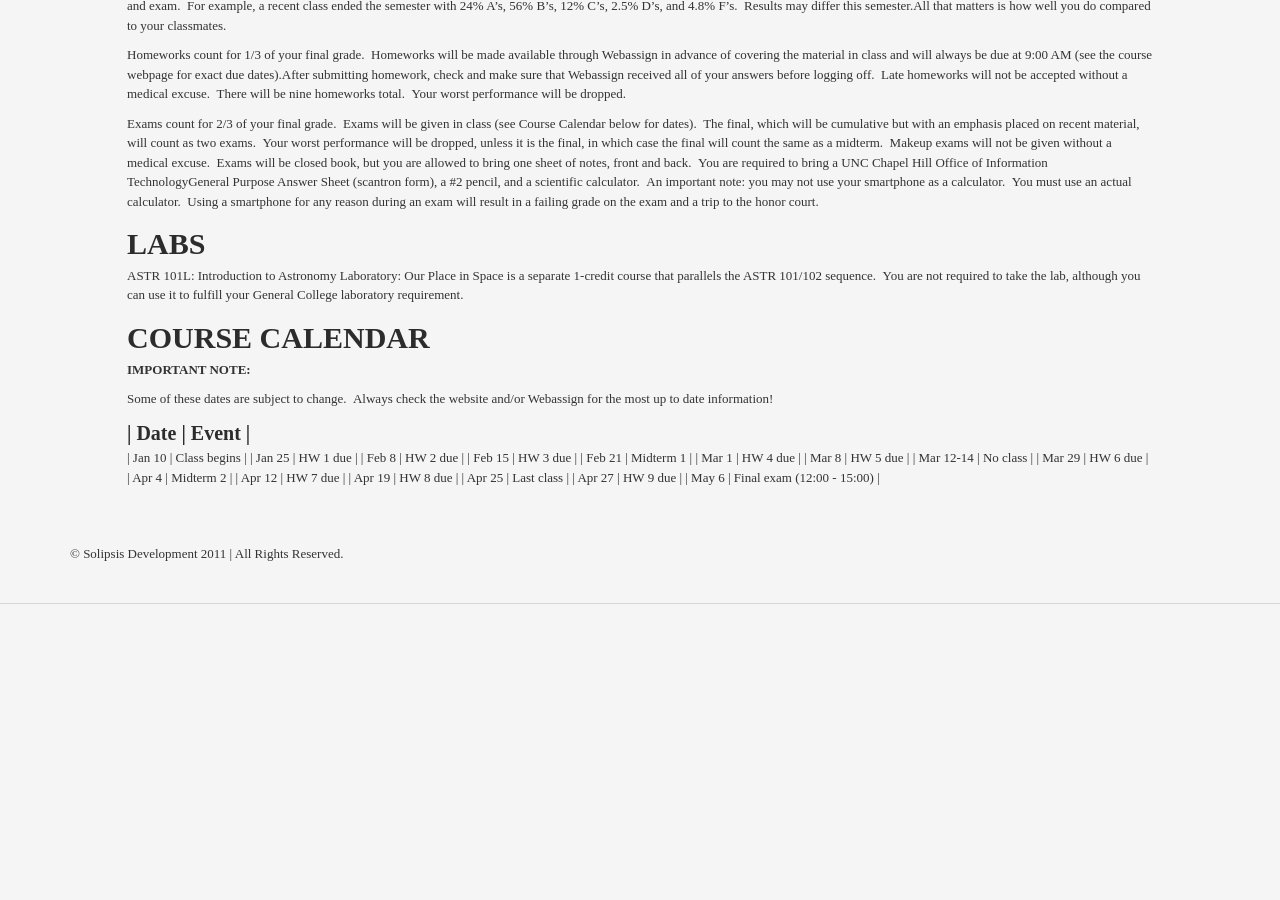
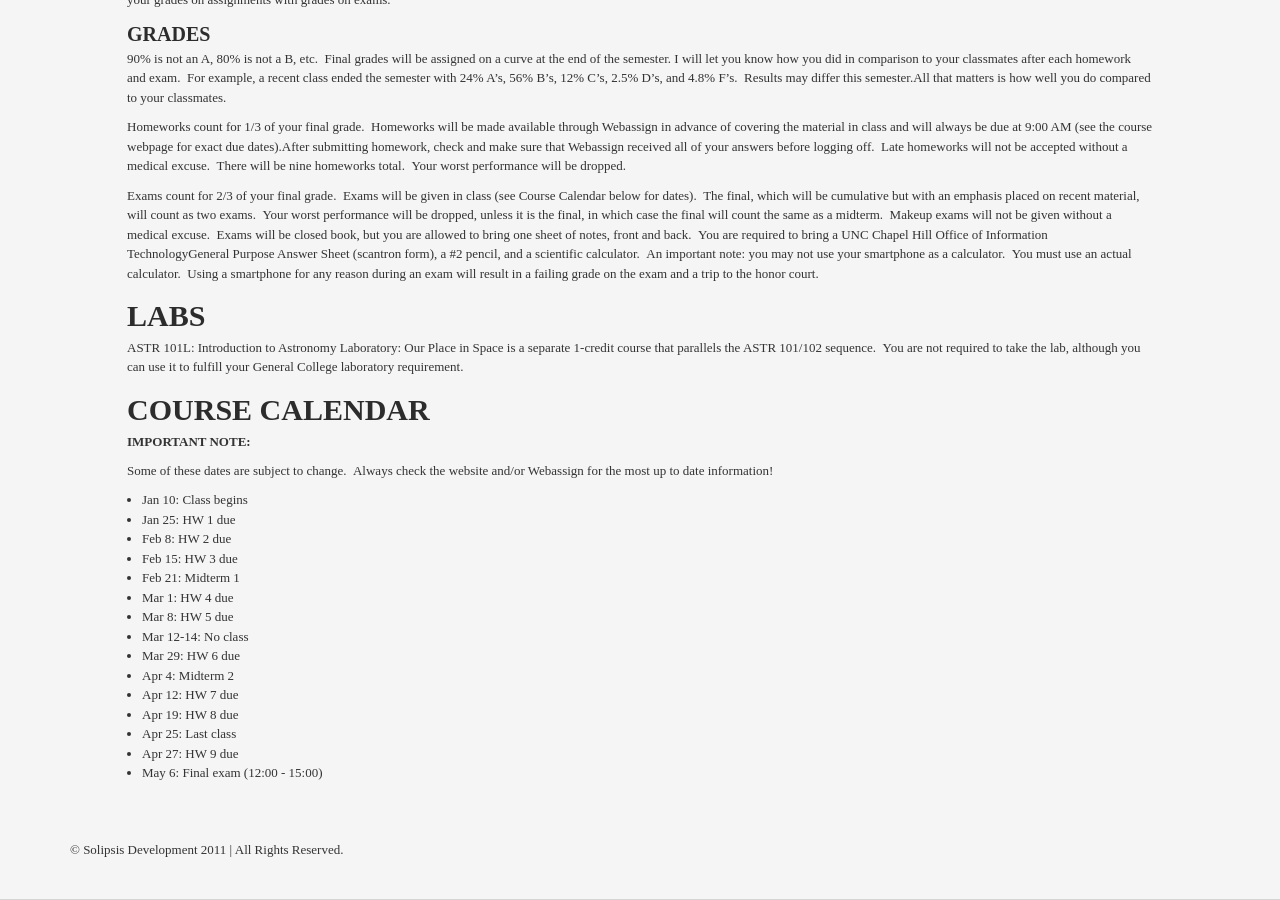
Before and after one commit to berkona/berkona.github.com, a Jekyll site: the page built from notes/astr102/syllabus.md, in a window 1280 px wide and 900 px high, scrolled down 750 px. Built offline with Jekyll 4.4.1, drawn with Linux system fonts in a browser that asks for light colours; Markdown is read by kramdown in place of the engine named in the settings; before the commit the page ends 1354 px from its top, so only the background shows below that; some of the changed text lies outside the part shown.

Commit message:
Added to syllabus

```diff
--- a/notes/astr102/syllabus.md
+++ b/notes/astr102/syllabus.md
@@ -27,7 +28,8 @@
 and use, so you may wish to review some of the earlier chapters in the
 book.
 
-### COURSE WEBPAGE ###
+COURSE WEBPAGE
+---------------
 
 ASTR 102 is divided into nine lessons.  Each lesson’s reading assignment
 and supplementary notes can be found on the course webpage:
@@ -49,7 +51,8 @@
 enrolling.  This enables me to more easily match your grades on
 assignments with grades on exams.
 
-### GRADES ###
+GRADES
+------
 
 90% is not an A, 80% is not a B, etc.  Final grades will be assigned on
 a curve at the end of the semester. I will let you know how you did in
@@ -83,21 +86,18 @@
 
 Some of these dates are subject to change.  Always check the website and/or Webassign for the most up to date information!
 
-
-| Date      | Event                      |
-------------------------------------------
-| Jan 10    | Class begins               |
-| Jan 25    | HW 1 due                   |
-| Feb 8     | HW 2 due                   |
-| Feb 15    | HW 3 due                   |
-| Feb 21    | Midterm 1                  |
-| Mar 1     | HW 4 due                   |
-| Mar 8     | HW 5 due                   |
-| Mar 12-14 | No class                   |
-| Mar 29    | HW 6 due                   |
-| Apr 4     | Midterm 2                  |
-| Apr 12    | HW 7 due                   |
-| Apr 19    | HW 8 due                   |
-| Apr 25    | Last class                 |
-| Apr 27    | HW 9 due                   |
-| May 6     | Final exam (12:00 - 15:00) |
+- Jan 10: Class begins
+- Jan 25: HW 1 due
+- Feb 8: HW 2 due
+- Feb 15: HW 3 due
+- Feb 21: Midterm 1
+- Mar 1: HW 4 due
+- Mar 8: HW 5 due
+- Mar 12-14: No class
+- Mar 29: HW 6 due
+- Apr 4: Midterm 2
+- Apr 12: HW 7 due
+- Apr 19: HW 8 due
+- Apr 25: Last class
+- Apr 27: HW 9 due
+- May 6: Final exam (12:00 - 15:00)
```
Also changed, not shown: other parts of notes/astr102/syllabus.md (+2 -1 lines), notes/astr102/_posts/2013-02-12-Red-Giants-and-Planetary-Nebulae.md (+10 -5 lines).
